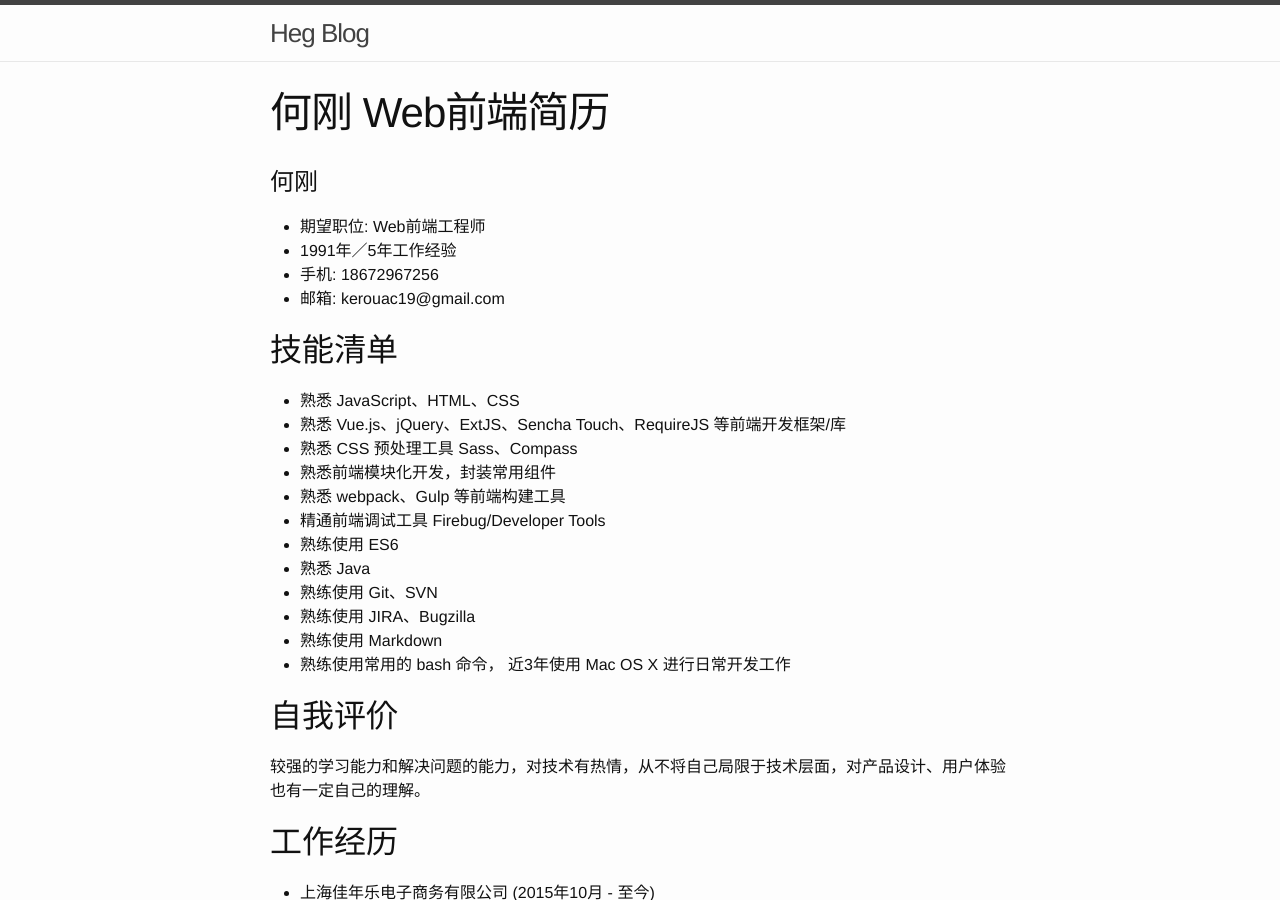
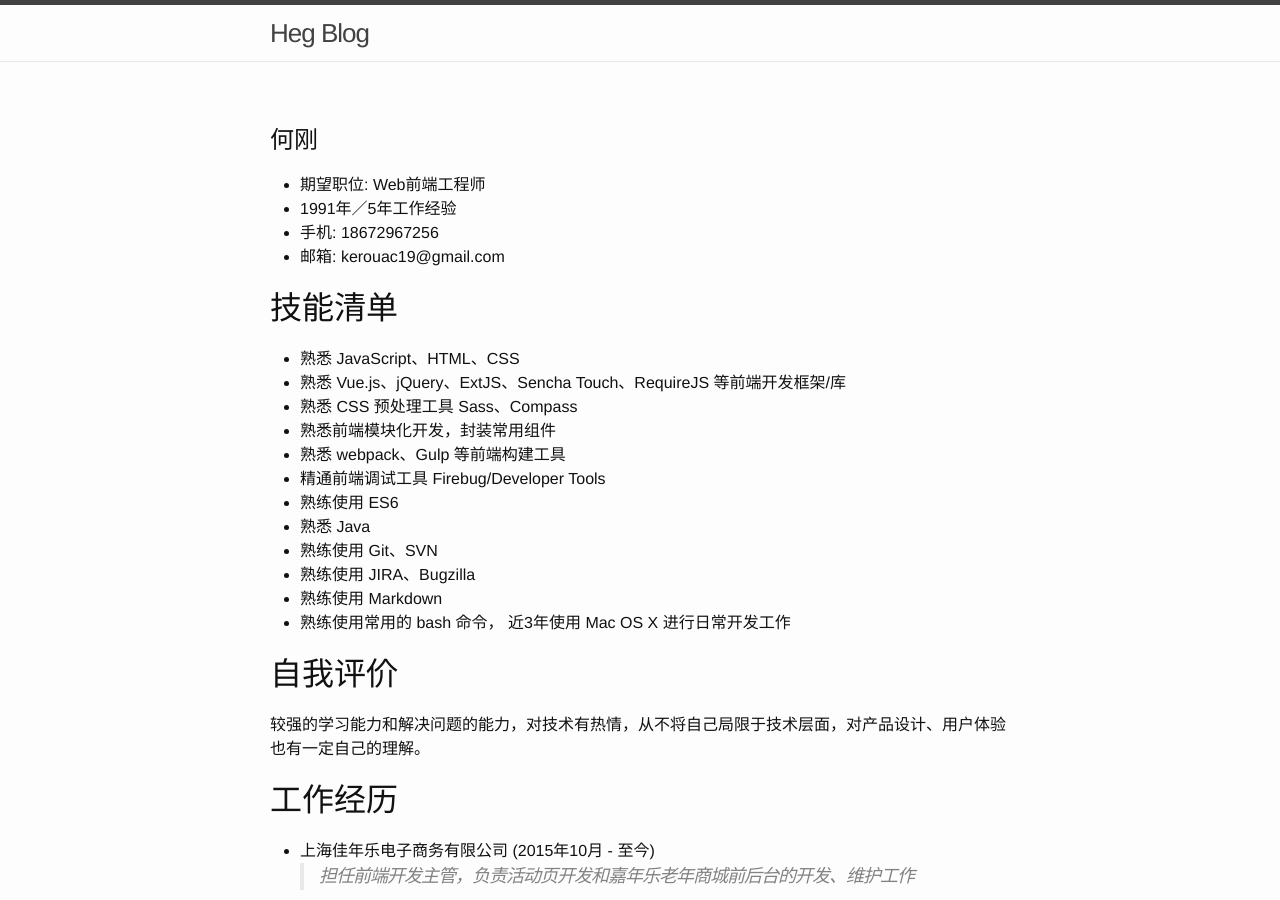
Before and after one commit to iheg/iheg.github.io, a Jekyll site: the page built from resume.md, in a window 1280 px wide and 900 px high. Built offline with Jekyll 4.4.1, drawn with Linux system fonts in a browser that asks for light colours.

Commit message:
恢复 about 链接， 修改resume title

```diff
--- a/resume.md
+++ b/resume.md
@@ -1,7 +1,7 @@
 ---
 layout: page
-title: 何刚 Web前端简历
-permalink: /resume/
+title:
+permalink: /ab/
 ---
 # 何刚
 
```
Also changed, not shown: about.md (+1 -1 lines).
